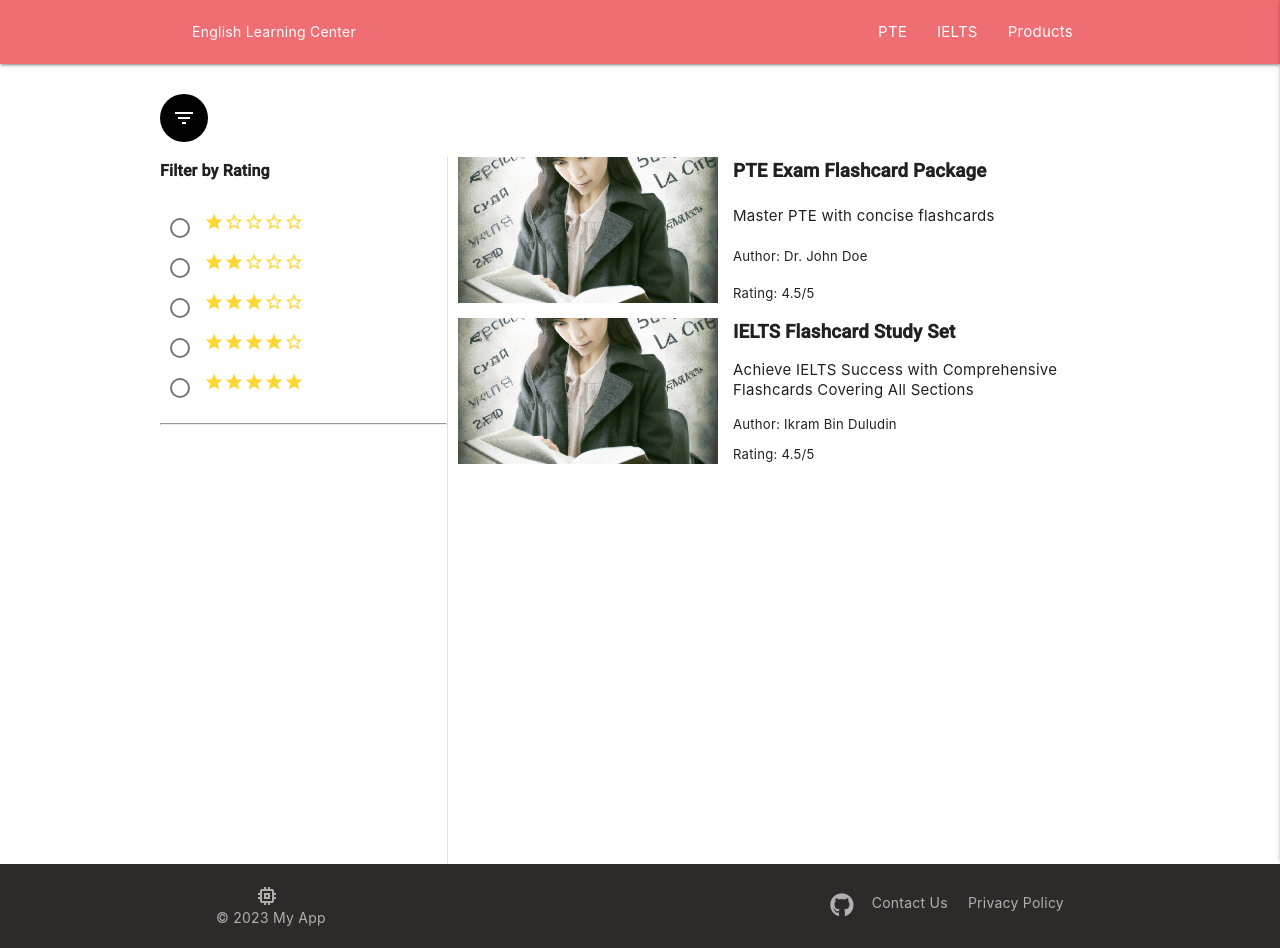
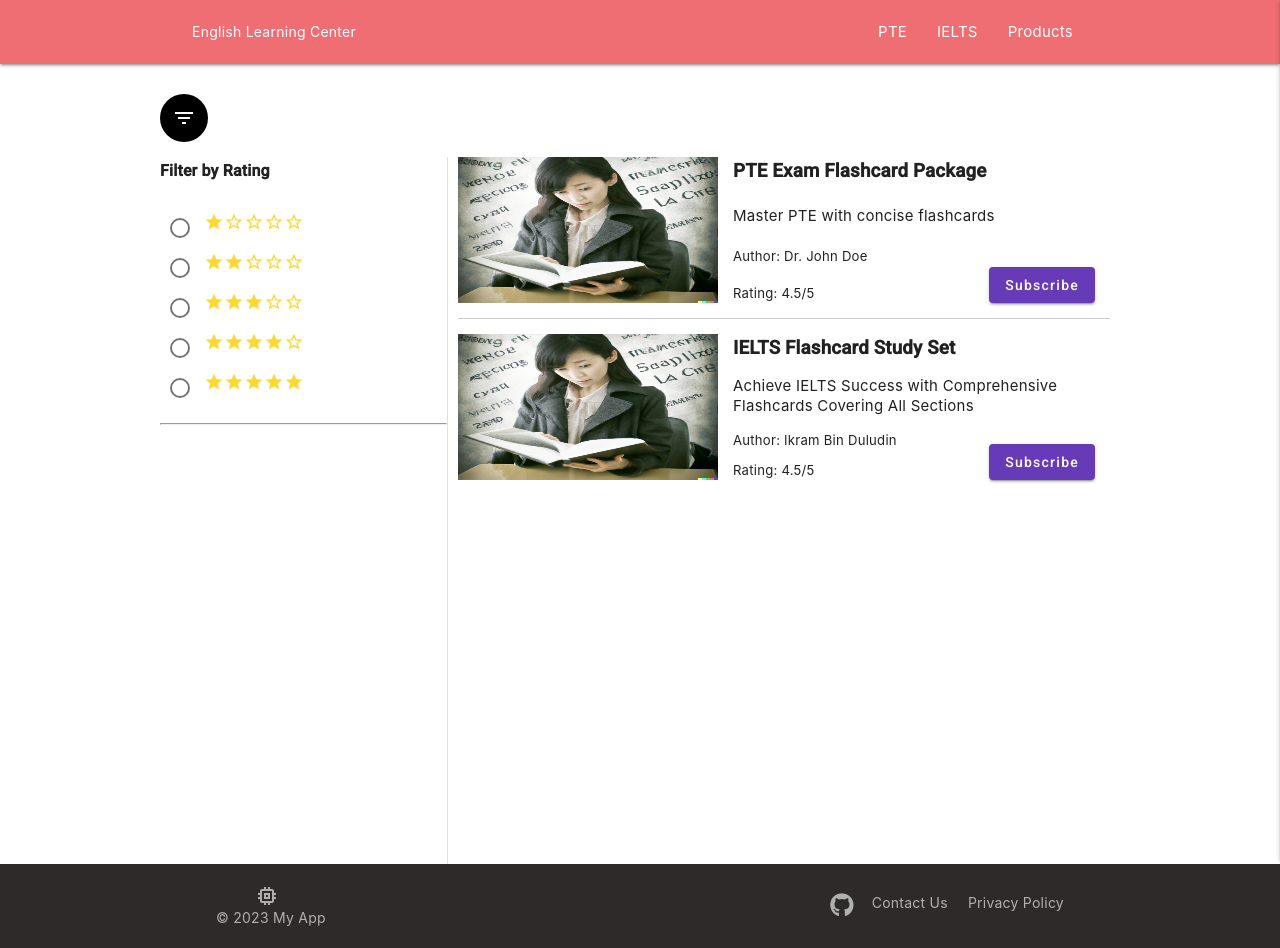
Before and after one commit to jadidihosein68/EnglishPractice, an Angular app: page /courses in a window 1280 px wide. Built offline with nearby package versions, Linux system fonts and the light colour scheme.

Commit message:
update design

```diff
--- a/src/app/course-list-item/course-list-item.component.html
+++ b/src/app/course-list-item/course-list-item.component.html
@@ -8,4 +8,5 @@
     <div class="course-author">Author: {{ course.instructor }}</div>
     <div class="course-rating">Rating: 4.5/5</div>
   </div>
+  <button mat-raised-button color="primary" class="subscribe-button">Subscribe</button>
 </div>
--- a/src/app/course-list-item/course-list-item.component.scss
+++ b/src/app/course-list-item/course-list-item.component.scss
@@ -1,13 +1,14 @@
 .course-item {
     display: flex;
     background-color: #fff;
-    margin-bottom: 1rem; // Add this line to create space between course items
+    margin-bottom: 1rem;
+    position: relative; // Add this line to align the button vertically
   }
 
   .course-image {
     width: 260px;
     height: 146px;
-    object-fit: cover;
+
     min-width: 260px;
   }
 
@@ -16,6 +17,7 @@
     flex-direction: column;
     justify-content: space-between;
     padding-left: 1rem;
+    flex-grow: 1;
   }
 
   .course-title {
@@ -39,7 +41,13 @@
   }
 
 
+.subscribe-button {
 
+  position: absolute; // Add this line to position the button independently
+  bottom: 0px; // Add this line to move the button to the bottom of the course item
+  right: 1rem; // Add this line to move the button to the right side of the course item
+  min-width: 105px;
+}
 
   @media screen and (max-width: 767px) {
     .course-image {
--- a/src/app/courses/courses.component.html
+++ b/src/app/courses/courses.component.html
@@ -1,29 +1,23 @@
 <div class="container">
-
-
   <div class="section1">
     <button class="button" mat-icon-button (click)="drawer.toggle()">
       <mat-icon>filter_list</mat-icon>
     </button>
-
   </div>
   <mat-drawer-container class="example-container">
     <mat-drawer #drawer mode="side" [opened]="isExpanded">
       <div class="containersmall">
-
         <app-filter></app-filter>
       </div>
-
-
     </mat-drawer>
     <mat-drawer-content>
-
       <div class="cards">
-      <div *ngFor="let course of courses">
+        <ng-container *ngFor="let course of courses; let i = index">
           <app-course-list-item [course]="course"></app-course-list-item>
+          <!-- Add the divider element, except for the last item -->
+          <div *ngIf="i < courses.length - 1" class="divider"></div>
+        </ng-container>
       </div>
-    </div>
-
     </mat-drawer-content>
   </mat-drawer-container>
 </div>
--- a/src/app/courses/courses.component.scss
+++ b/src/app/courses/courses.component.scss
@@ -50,3 +50,11 @@ padding: 0 10px;
     padding: 0 24px;
   }
 }
+
+
+.divider {
+  height: 1px;
+  background-color: #cccccc;
+  width: 100%;
+  margin: 1rem 0;
+}
```
Lines whose indentation alone changed are shown as unchanged.
